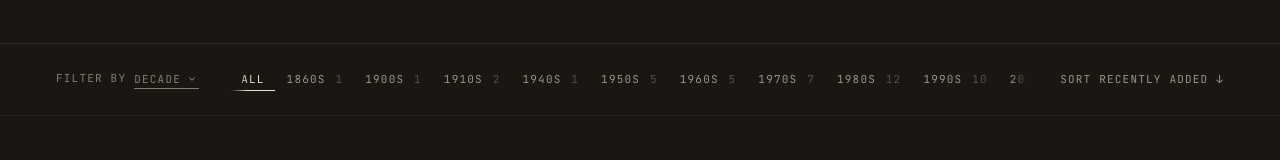
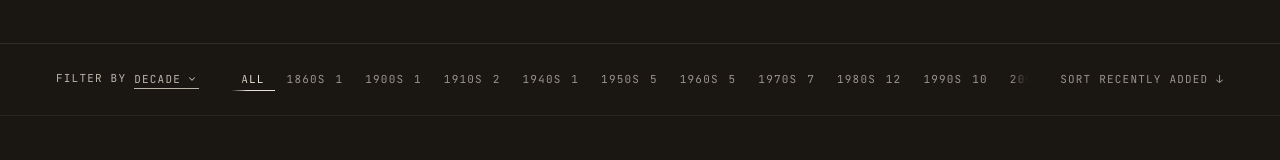
Before and after one commit to mkitzman/lastknownphoto, a Vue app: page / in a window 1280 px wide. Shown: the part 337-497 px from the top of the page. Built offline with nearby package versions, Linux system fonts and the light colour scheme.

Commit message:
Replace opacity-based dimming in filter bar with muted token color

```diff
--- a/src/components/FilterBar.vue
+++ b/src/components/FilterBar.vue
@@ -104,11 +104,10 @@ onBeforeUnmount(() => {
   display: flex;
   align-items: center;
   gap: 8px;
-  opacity: 0.5;
 }
 
 .filter-prefix {
-  color: var(--fg);
+  color: var(--fg-muted);
 }
 
 .filter-select-wrapper {
@@ -121,8 +120,8 @@ onBeforeUnmount(() => {
   appearance: none;
   background: transparent;
   border: none;
-  border-bottom: 1px solid var(--fg);
-  color: var(--fg);
+  border-bottom: 1px solid var(--fg-muted);
+  color: var(--fg-muted);
   padding: 2px 18px 2px 0;
   font-family: var(--font-mono);
   font-size: 11px;
@@ -136,7 +135,7 @@ onBeforeUnmount(() => {
   position: absolute;
   right: 2px;
   pointer-events: none;
-  color: var(--fg);
+  color: var(--fg-muted);
 }
 
 .filter-options {
@@ -182,7 +181,6 @@ onBeforeUnmount(() => {
 }
 
 .chip-count {
-  opacity: 0.45;
   margin-left: 2px;
 }
 
```
